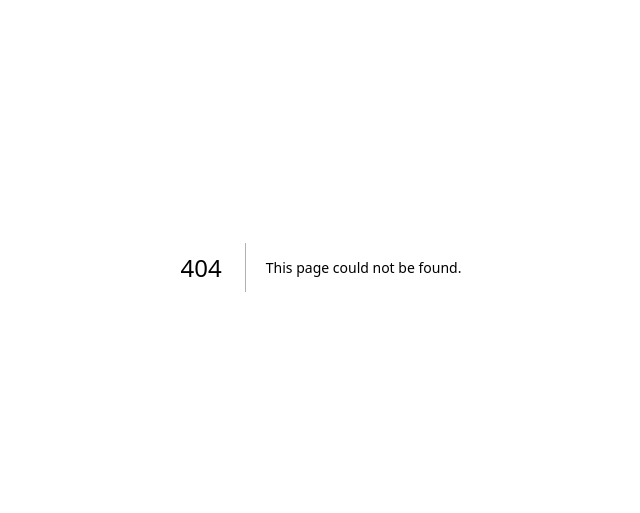
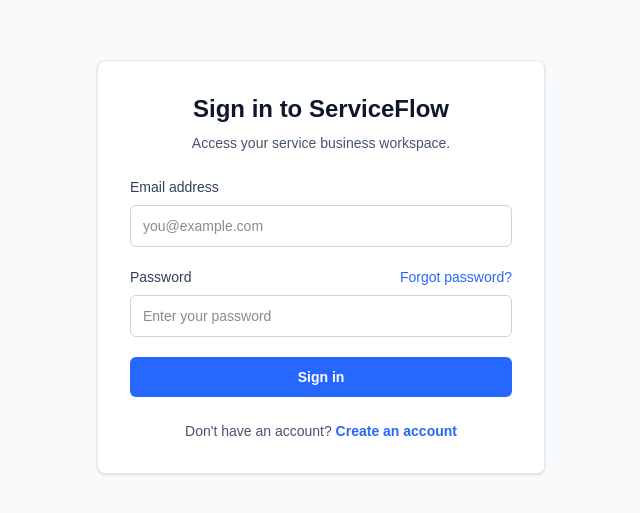
Before and after one commit to AbelChiwandire/service-flow, a Next.js app: page /login in a window 1280 px wide. Before the commit this address had no page. Shown: the part 133-646 px from the top of the page, without its empty margins (319-959 px from the left). Built offline with nearby package versions, Linux system fonts and the light colour scheme.

Commit message:
Add login and signup UI

```diff
--- /dev/null
+++ b/app/login/page.tsx
@@ -0,0 +1,87 @@
+import Link from "next/link";
+import { Header } from "@/components/Header";
+
+export default function LoginPage() {
+    return (
+        <div className="flex min-h-screen flex-col bg-slate-50">
+            <Header />
+
+            <main className="flex flex-1 items-center justify-center px-4 py-8 sm:px-6 lg:px-8">
+                <section className="w-full max-w-md rounded-lg border border-slate-200 bg-white p-6 shadow-sm sm:p-8">
+                    <div className="mb-6 text-center">
+                        <h1 className="text-2xl font-bold text-slate-900">
+                            Sign in to ServiceFlow
+                        </h1>
+                        <p className="mt-2 text-sm text-slate-600">
+                            Access your service business workspace.
+                        </p>
+                    </div>
+
+                    <form className="space-y-5">
+                        <div>
+                            <label
+                                htmlFor="email"
+                                className="mb-2 block text-sm font-medium text-slate-700"
+                            >
+                                Email address
+                            </label>
+                            <input
+                                id="email"
+                                name="email"
+                                type="email"
+                                autoComplete="email"
+                                required
+                                className="w-full rounded-md border border-slate-300 px-3 py-2.5 text-sm text-slate-900 outline-none transition focus:border-[#2667FF] focus:ring-2 focus:ring-blue-100"
+                                placeholder="you@example.com"
+                            />
+                        </div>
+
+                        <div>
+                            <div className="mb-2 flex items-center justify-between">
+                                <label
+                                    htmlFor="password"
+                                    className="block text-sm font-medium text-slate-700"
+                                >
+                                    Password
+                                </label>
+                                <Link
+                                    href="#"
+                                    className="text-sm font-medium text-[#2667FF] hover:text-[#3F8EFC]"
+                                >
+                                    Forgot password?
+                                </Link>
+                            </div>
+
+                            <input
+                                id="password"
+                                name="password"
+                                type="password"
+                                autoComplete="current-password"
+                                required
+                                className="w-full rounded-md border border-slate-300 px-3 py-2.5 text-sm text-slate-900 outline-none transition focus:border-[#2667FF] focus:ring-2 focus:ring-blue-100"
+                                placeholder="Enter your password"
+                            />
+                        </div>
+
+                        <button
+                            type="submit"
+                            className="w-full rounded-md bg-[#2667FF] px-4 py-2.5 text-sm font-semibold text-white transition-colors hover:bg-[#3F8EFC] focus:outline-none focus:ring-2 focus:ring-[#2667FF] focus:ring-offset-2"
+                        >
+                            Sign in
+                        </button>
+                    </form>
+
+                    <p className="mt-6 text-center text-sm text-slate-600">
+                        Don&apos;t have an account?{" "}
+                        <Link
+                            href="/signup"
+                            className="font-semibold text-[#2667FF] hover:text-[#3F8EFC]"
+                        >
+                            Create an account
+                        </Link>
+                    </p>
+                </section>
+            </main>
+        </div>
+    );
+}
--- /dev/null
+++ b/app/signup/page.tsx
@@ -0,0 +1,114 @@
+import Link from "next/link";
+import { Header } from "@/components/Header";
+
+export default function SignupPage() {
+    return (
+        <div className="flex min-h-screen flex-col bg-slate-50">
+            <Header />
+
+            <main className="flex flex-1 items-center justify-center px-4 py-8 sm:px-6 lg:px-8">
+                <section className="w-full max-w-md rounded-lg border border-slate-200 bg-white p-6 shadow-sm sm:p-8">
+                    <div className="mb-6 text-center">
+                        <h1 className="text-2xl font-bold text-slate-900">
+                            Create your ServiceFlow account
+                        </h1>
+                        <p className="mt-2 text-sm text-slate-600">
+                            Get started managing your service business in one workspace.
+                        </p>
+                    </div>
+
+                    <form className="space-y-5">
+                        <div>
+                            <label
+                                htmlFor="name"
+                                className="mb-2 block text-sm font-medium text-slate-700"
+                            >
+                                Full name
+                            </label>
+                            <input
+                                id="name"
+                                name="name"
+                                type="text"
+                                autoComplete="name"
+                                required
+                                className="w-full rounded-md border border-slate-300 px-3 py-2.5 text-sm text-slate-900 outline-none transition focus:border-[#2667FF] focus:ring-2 focus:ring-blue-100"
+                                placeholder="Your full name"
+                            />
+                        </div>
+
+                        <div>
+                            <label
+                                htmlFor="email"
+                                className="mb-2 block text-sm font-medium text-slate-700"
+                            >
+                                Email address
+                            </label>
+                            <input
+                                id="email"
+                                name="email"
+                                type="email"
+                                autoComplete="email"
+                                required
+                                className="w-full rounded-md border border-slate-300 px-3 py-2.5 text-sm text-slate-900 outline-none transition focus:border-[#2667FF] focus:ring-2 focus:ring-blue-100"
+                                placeholder="you@example.com"
+                            />
+                        </div>
+
+                        <div>
+                            <label
+                                htmlFor="password"
+                                className="mb-2 block text-sm font-medium text-slate-700"
+                            >
+                                Password
+                            </label>
+                            <input
+                                id="password"
+                                name="password"
+                                type="password"
+                                autoComplete="new-password"
+                                required
+                                className="w-full rounded-md border border-slate-300 px-3 py-2.5 text-sm text-slate-900 outline-none transition focus:border-[#2667FF] focus:ring-2 focus:ring-blue-100"
+                                placeholder="Create a password"
+                            />
+                        </div>
+
+                        <div>
+                            <label
+                                htmlFor="confirm-password"
+                                className="mb-2 block text-sm font-medium text-slate-700"
+                            >
+                                Confirm password
+                            </label>
+                            <input
+                                id="confirm-password"
+                                name="confirmPassword"
+                                type="password"
+                                autoComplete="new-password"
+                                required
+                                className="w-full rounded-md border border-slate-300 px-3 py-2.5 text-sm text-slate-900 outline-none transition focus:border-[#2667FF] focus:ring-2 focus:ring-blue-100"
+                                placeholder="Confirm your password"
+                            />
+                        </div>
+
+                        <button
+                            type="submit"
+                            className="w-full rounded-md bg-[#2667FF] px-4 py-2.5 text-sm font-semibold text-white transition-colors hover:bg-[#3F8EFC] focus:outline-none focus:ring-2 focus:ring-[#2667FF] focus:ring-offset-2"
+                        >
+                            Create account
+                        </button>
+                    </form>
+
+                    <p className="mt-6 text-center text-sm text-slate-600">
+                        Already have an account?{" "}
+                        <Link
+                            href="/login"
+                            className="font-semibold text-[#2667FF] hover:text-[#3F8EFC]"
+                        >
+                            Sign in
+                        </Link>
+                    </p>
+                </section>
+            </main>
+        </div>
+    );
+}
```
